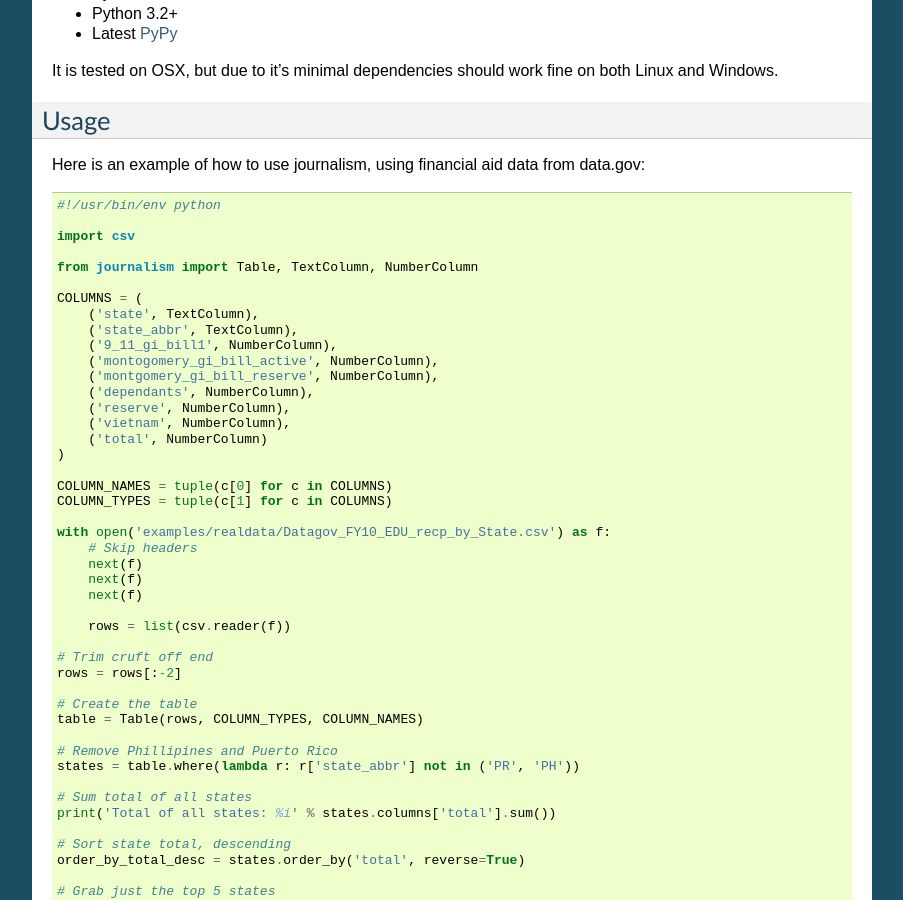
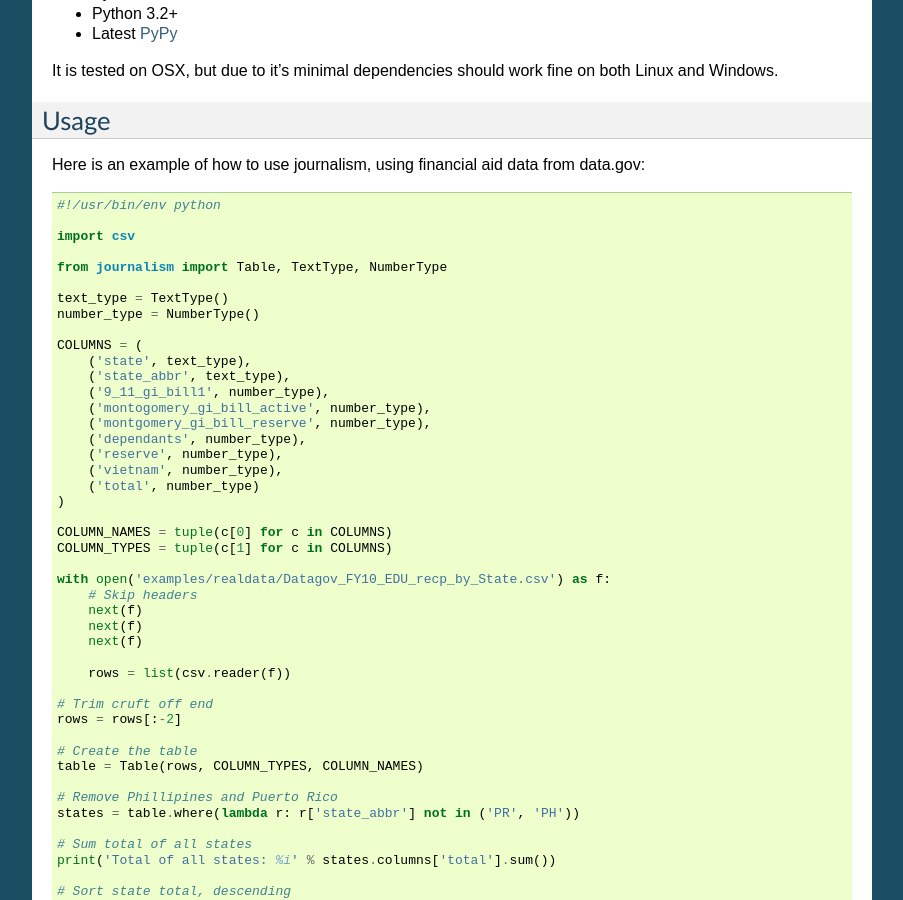
Before and after one commit to wireservice/agate, a Sphinx documentation site: the page built from docs/index.rst, in a window 1280 px wide and 900 px high, scrolled down 1613 px. Shown: the whole window, without its empty margins (198-1101 px from the left). Built offline with Sphinx 7.4.7, drawn with Linux system fonts in a browser that asks for light colours.

Commit message:
Implement ColumnType. #7.

```diff
--- a/docs/index.rst
+++ b/docs/index.rst
@@ -93,18 +93,21 @@
 
     import csv
 
-    from journalism import Table, TextColumn, NumberColumn
+    from journalism import Table, TextType, NumberType
+
+    text_type = TextType()
+    number_type = NumberType()
 
     COLUMNS = (
-        ('state', TextColumn),
-        ('state_abbr', TextColumn),
-        ('9_11_gi_bill1', NumberColumn),
-        ('montogomery_gi_bill_active', NumberColumn),
-        ('montgomery_gi_bill_reserve', NumberColumn),
-        ('dependants', NumberColumn),
-        ('reserve', NumberColumn),
-        ('vietnam', NumberColumn),
-        ('total', NumberColumn)
+        ('state', text_type),
+        ('state_abbr', text_type),
+        ('9_11_gi_bill1', number_type),
+        ('montogomery_gi_bill_active', number_type),
+        ('montgomery_gi_bill_reserve', number_type),
+        ('dependants', number_type),
+        ('reserve', number_type),
+        ('vietnam', number_type),
+        ('total', number_type)
     )
 
     COLUMN_NAMES = tuple(c[0] for c in COLUMNS)
--- a/journalism/__init__.py
+++ b/journalism/__init__.py
@@ -1,6 +1,6 @@
 #!/usr/bin/env python
 
-from journalism.columns import TextColumn, BooleanColumn, NumberColumn, DateColumn
+from journalism.columns import TextType, BooleanType, NumberType, DateType
 from journalism.exceptions import *
 from journalism.table import Table
 
```
Also changed, not shown: docs/cookbook.rst (+11 -8 lines), example.py (+13 -10 lines), 5 other files.
